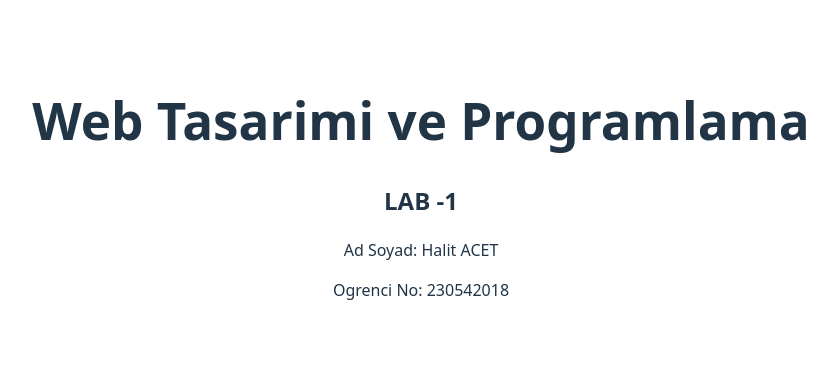
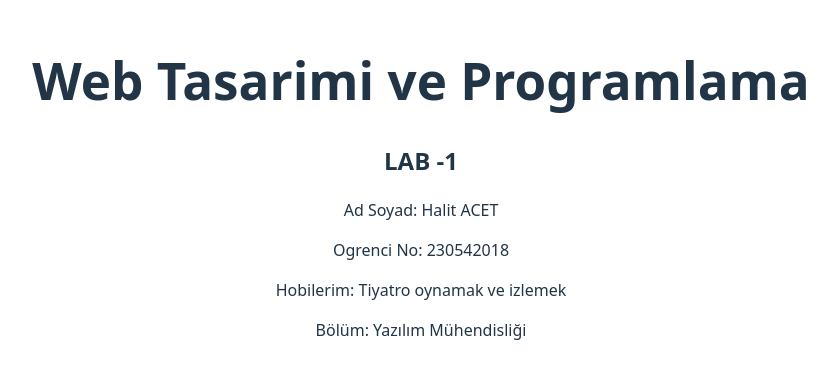
Before and after one commit to HalitACET/web-lab-hello, a React (Vite) app: page / in a window 1280 px wide. Shown: the part 212-590 px from the top of the page, without its empty margins (219-1056 px from the left). Built offline with nearby package versions, Linux system fonts and the light colour scheme.

Commit message:
feat: add personal details to homepage

```diff
--- a/src/App.tsx
+++ b/src/App.tsx
@@ -10,6 +10,8 @@ function App() {
       <h2 >LAB -1</h2 >
       <p>Ad Soyad: Halit ACET</p>
       <p>Ogrenci No: 230542018</p>
+      <p>Hobilerim: Tiyatro oynamak ve izlemek</p>
+      <p>Bölüm: Yazılım Mühendisliği</p>
     </div >
   )
 }
```
